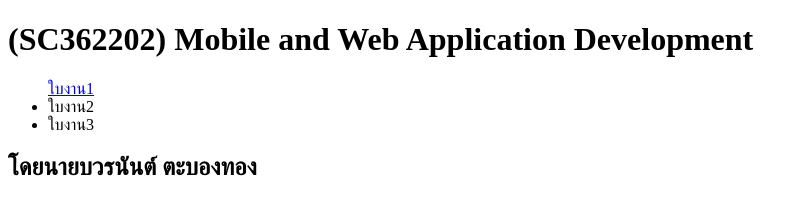
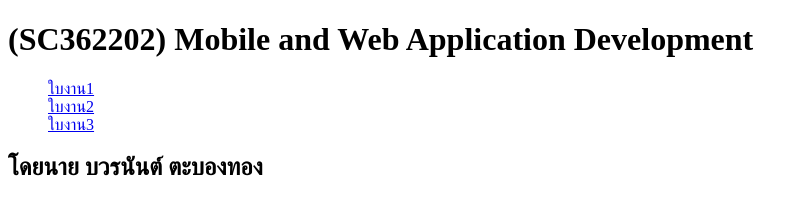
Before and after one commit to Meg007x/web2024, a plain HTML site: page index.html in a window 1280 px wide. Shown: the whole page, without its empty margins (0-808 px from the left). Drawn offline with Linux system fonts and the light colour scheme.

Commit message:
Update index.html

```diff
--- a/index.html
+++ b/index.html
@@ -9,11 +9,11 @@
 <body>
     <h1> (SC362202) Mobile and Web Application Development </h1>
     <ul>
-      <a href="work.html">ใบงาน1</a>
-            <li>ใบงาน2</li>
-            <li>ใบงาน3</li>
+      <a href="work1.html">ใบงาน1</a><br>
+      <a href="work2.html">ใบงาน2</a><br>
+      <a href="work3.html">ใบงาน3</a>
     </ul>
-<h2> โดยนายบวรนันต์ ตะบองทอง</h2>
+<h2> โดยนาย บวรนันต์ ตะบองทอง</h2>
 
 </body>
 </html>
```
